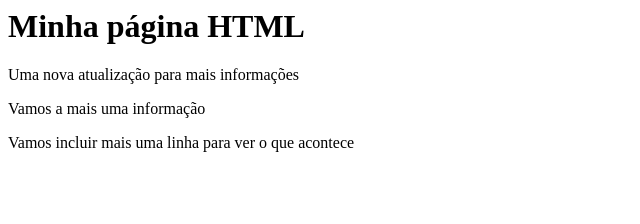
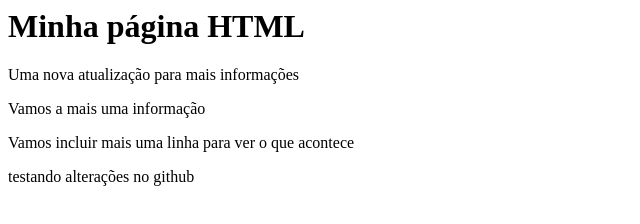
Before and after one commit to B10L0G4/gama-no-github, a plain HTML site: page gama-no-git/index.html in a window 1280 px wide. Shown: the whole page, without its empty margins (0-640 px from the left). Drawn offline with Linux system fonts and the light colour scheme.

Commit message:
testando alterações direto pelo github

```diff
--- a/gama-no-git/index.html
+++ b/gama-no-git/index.html
@@ -5,6 +5,7 @@
             Uma nova atualização para mais informações </p>
             <p>Vamos a mais uma informação </p>
             <p>Vamos incluir mais uma linha para ver o que acontece </p>
+        <p> testando alterações no github </p>
     </body>
 
 
```
